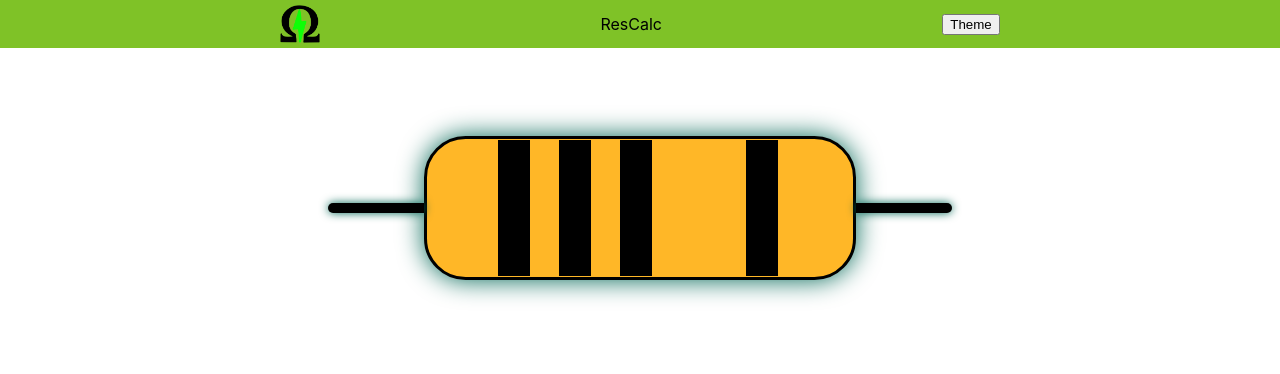
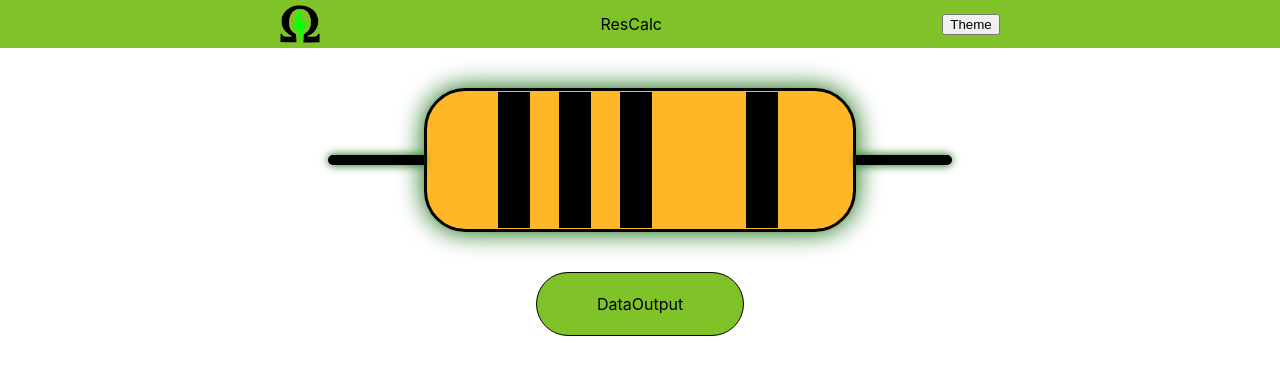
Before and after one commit to dhentosz/ResistanceCalculator, a React (Vite) app: page / in a window 1280 px wide. Shown: the top 374 px of the page. Built offline with nearby package versions, Linux system fonts and the light colour scheme.

Commit message:
Buttons record number dependant on color, added output box and performed minor formatting.

```diff
--- a/src/elements/ColorBand.tsx
+++ b/src/elements/ColorBand.tsx
@@ -3,6 +3,7 @@ import { useState } from "react";
 
 export default function ColorBand() {
   const [bandColor, setBandColor] = useState("black");
+  const [bandValue, setBandValue] = useState(0);
 
   return (
     <div className={styles.color_band} id={bandColor}>
@@ -10,52 +11,82 @@ export default function ColorBand() {
         <button
           className={styles.color_btn}
           id={styles.black}
-          onClick={() => setBandColor(styles.black)}
+          onClick={() => {
+            setBandColor(styles.black);
+            setBandValue(0);
+          }}
         ></button>
         <button
           className={styles.color_btn}
           id={styles.brown}
-          onClick={() => setBandColor(styles.brown)}
+          onClick={() => {
+            setBandColor(styles.brown);
+            setBandValue(1);
+          }}
         ></button>
         <button
           className={styles.color_btn}
           id={styles.red}
-          onClick={() => setBandColor(styles.red)}
+          onClick={() => {
+            setBandColor(styles.red);
+            setBandValue(2);
+          }}
         ></button>
         <button
           className={styles.color_btn}
           id={styles.orange}
-          onClick={() => setBandColor(styles.orange)}
+          onClick={() => {
+            setBandColor(styles.orange);
+            setBandValue(3);
+          }}
         ></button>
         <button
           className={styles.color_btn}
           id={styles.yellow}
-          onClick={() => setBandColor(styles.yellow)}
+          onClick={() => {
+            setBandColor(styles.yellow);
+            setBandValue(4);
+          }}
         ></button>
         <button
           className={styles.color_btn}
           id={styles.green}
-          onClick={() => setBandColor(styles.green)}
+          onClick={() => {
+            setBandColor(styles.green);
+            setBandValue(5);
+          }}
         ></button>
         <button
           className={styles.color_btn}
           id={styles.blue}
-          onClick={() => setBandColor(styles.blue)}
+          onClick={() => {
+            setBandColor(styles.blue);
+            setBandValue(6);
+          }}
         ></button>
         <button
           className={styles.color_btn}
           id={styles.violet}
-          onClick={() => setBandColor(styles.violet)}
+          onClick={() => {
+            setBandColor(styles.violet);
+            setBandValue(7);
+          }}
         ></button>
         <button
           className={styles.color_btn}
           id={styles.grey}
-          onClick={() => setBandColor(styles.grey)}
+          onClick={() => {
+            setBandColor(styles.grey);
+            setBandValue(8);
+          }}
         ></button>
         <button
           className={styles.color_btn}
           id={styles.white}
-          onClick={() => setBandColor(styles.white)}
+          onClick={() => {
+            setBandColor(styles.white);
+            setBandValue(9);
+          }}
         ></button>
       </div>
     </div>
--- /dev/null
+++ b/src/elements/Output.module.css
@@ -0,0 +1,12 @@
+.data_wrapper {
+  background-color: light-dark(var(--lt_green), var(--drk_green));
+  border-radius: 2rem;
+  border: 0.1rem solid light-dark(var(--black), var(--neon_green_acct));
+  width: 13rem;
+  height: 4rem;
+  margin: auto;
+  display: flex;
+  justify-content: center;
+  align-items: center;
+  transition: background-color 1s, color 2s, border-color 3s;
+}
--- /dev/null
+++ b/src/elements/Output.tsx
@@ -0,0 +1,5 @@
+import styles from "./Output.module.css";
+
+export default function Output() {
+  return <div className={styles.data_wrapper}>DataOutput</div>;
+}
--- a/src/elements/Resistor.module.css
+++ b/src/elements/Resistor.module.css
@@ -1,6 +1,6 @@
 .resistor_wrapper {
   width: 100vw;
-  height: 20rem;
+  height: 14rem;
   display: flex;
   justify-content: center;
   align-items: center;
--- a/src/elements/Resistor.tsx
+++ b/src/elements/Resistor.tsx
@@ -1,5 +1,6 @@
 import styles from "./Resistor.module.css";
 import ColorBand from "./ColorBand";
+import Output from "./Output.tsx";
 
 export default function Resistor() {
   return (
@@ -18,6 +19,7 @@ export default function Resistor() {
         </div>
         <div className={`${styles.pin} ${styles.right}`}></div>
       </div>
+      <Output />
     </>
   );
 }
--- a/src/index.css
+++ b/src/index.css
@@ -2,8 +2,9 @@
   /* Main Color Palette */
   --black: #000000;
   --white: #ffffffeb;
-  --drk_green: #2a4a00d8;
-  --lt_green: #68b800d8;
+  --drk_green: #2a4a00d6;
+  --lt_green: #68b800d6;
+  --neon_green_acct: #12fe05d6;
 
   /* Resistor Band Colors */
   --res_black: #000000;
@@ -20,7 +21,7 @@
   /* Other Colors */
   --resistor_body_color: light-dark(#ffb727, #ffc34c);
   --band_color: #000000;
-  --resistor_shadow: light-dark(#006655, #31ffdd);
+  --resistor_shadow: light-dark(#056400, #12fe05);
   --pin_color: #000000;
 
   color-scheme: light dark;
```
Also changed, not shown: 1 other file (tests, documents, lock files or other folders).
